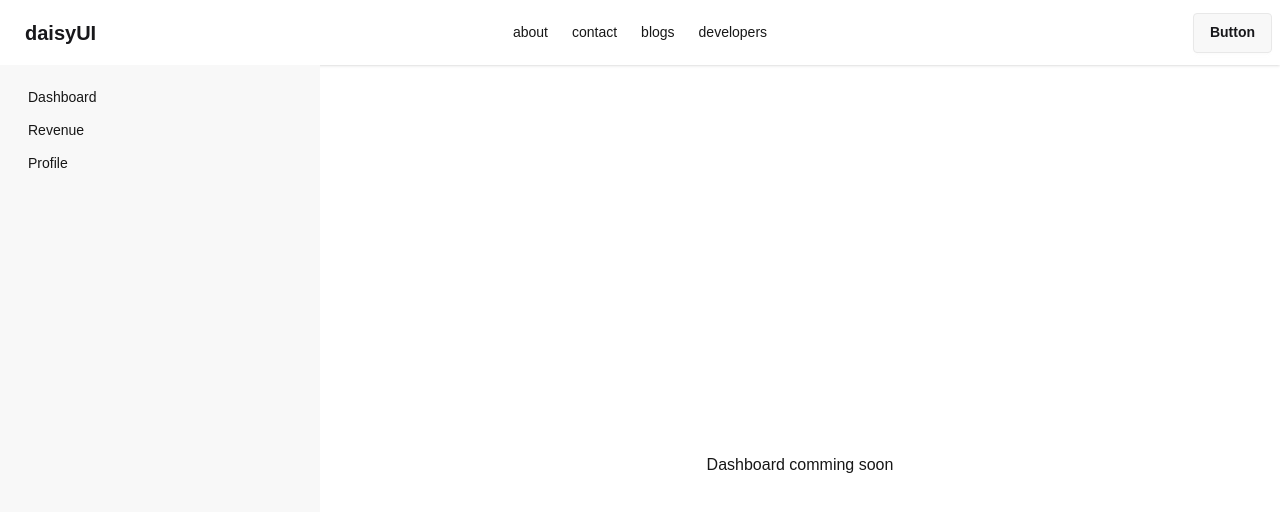
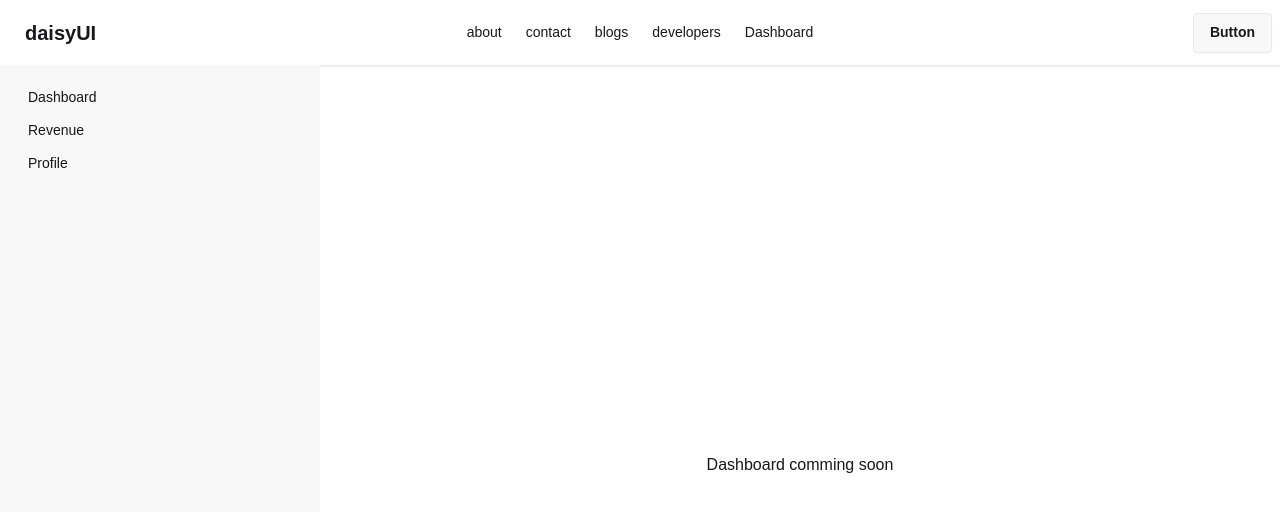
Before and after one commit to Al-Amin018555/my-next-app, a Next.js app: page /dashboard in a window 1280 px wide. Shown: the top 512 px of the page. Built offline with nearby package versions, Linux system fonts and the light colour scheme.

Commit message:
feat: add dashboard link to navbar

```diff
--- a/src/components/Navbar.jsx
+++ b/src/components/Navbar.jsx
@@ -6,6 +6,7 @@ const Navbar = () => {
         <li><Link href='/contact'>contact</Link></li>
         <li><Link href='/blogs'>blogs</Link></li>
         <li><Link href='/about/developers'>developers</Link></li>
+        <li><Link href='/dashboard'>Dashboard</Link></li>
     </>
     return (
         <div className="navbar bg-base-100 shadow-sm">
```
